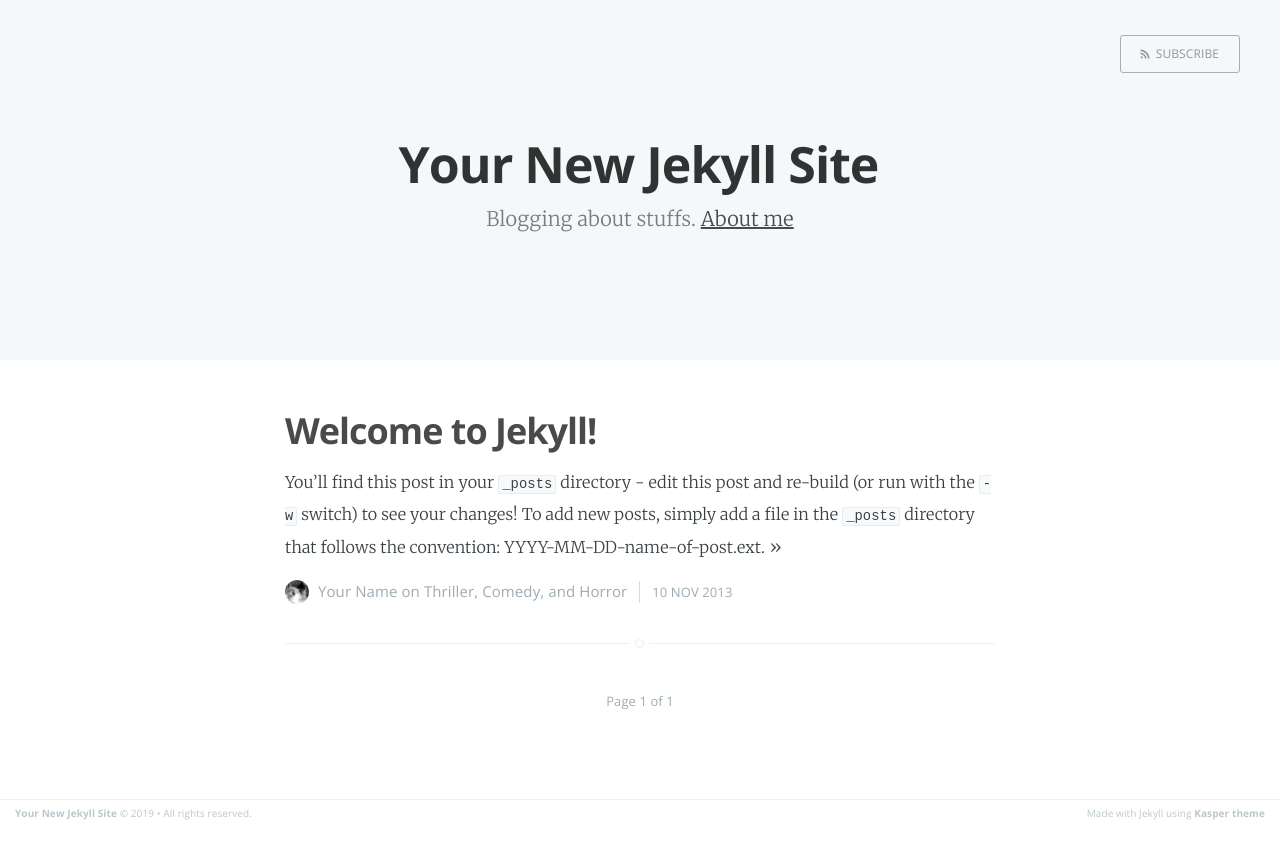
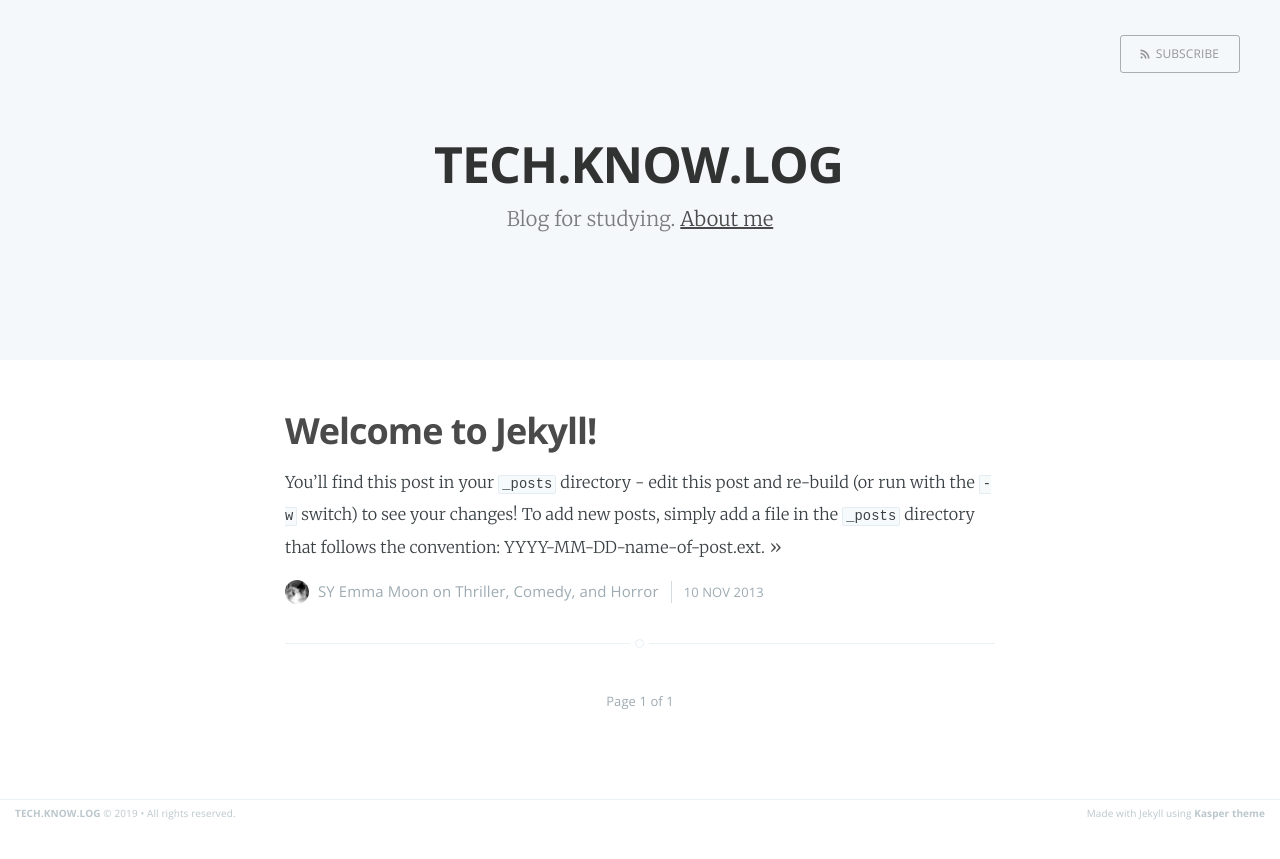
Before and after one commit to SY-MOON/sy-moon.github.io, a Jekyll site: the page built from index.html, in a window 1280 px wide. Shown: the top 859 px of the page. Built offline with Jekyll 4.4.1, drawn with Linux system fonts in a browser that asks for light colours; the list of posts is cut into pages by our own code.

Commit message:
update config

```diff
--- a/_config.yml
+++ b/_config.yml
@@ -1,16 +1,16 @@
-name: Your New Jekyll Site
-description: Blogging about stuffs
-meta_description: "Your New Jekyll Site, Blogging about stuffs"
+name: TECH.KNOW.LOG
+description: Blog for studying
+meta_description: ""
 
 markdown: kramdown
 highlighter: pygments
 logo: false
 paginate: 15
 baseurl: /
-domain_name: 'http://yourblog-domain.com'
+domain_name: 'http://sy-moon.github.io'
 google_analytics: 'UA-XXXXXXXX-X'
 gems: [jekyll-paginate]
 
 # Details for the RSS feed generator
-url:            'blog url'
-author:         'Your Name'
+url:            'http://sy-moon.github.io'
+author:         'SY Emma Moon'
```
